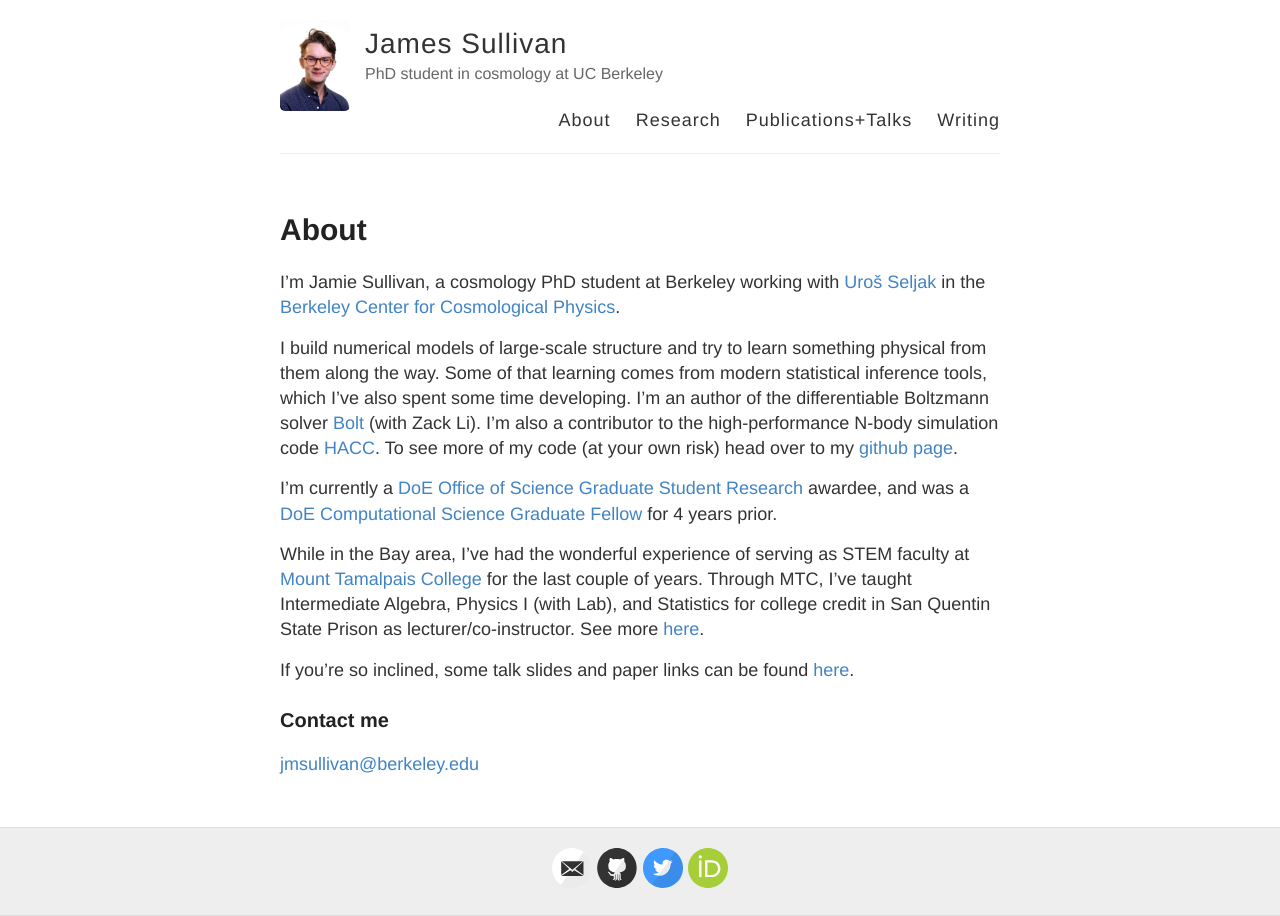
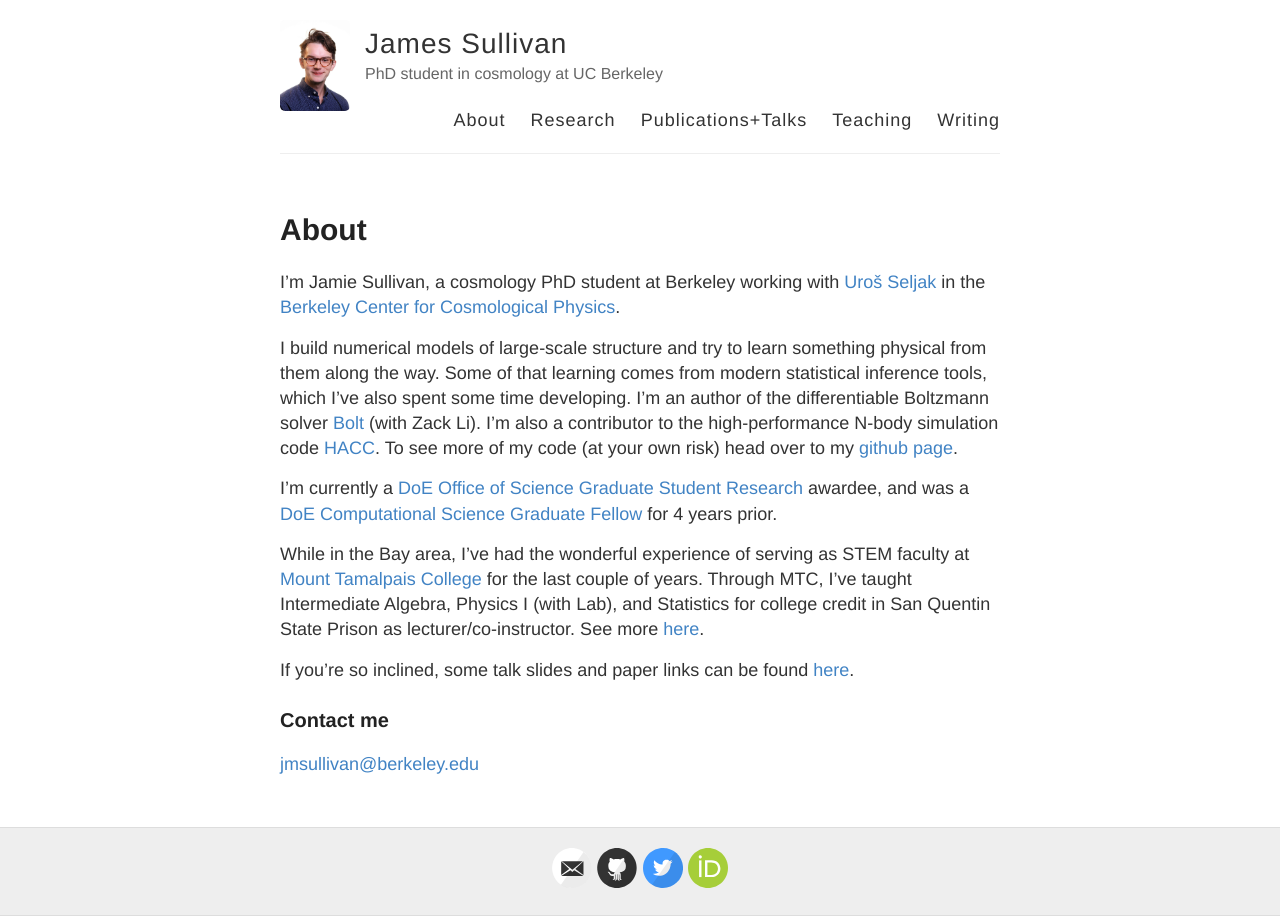
Before and after one commit to jmsull/jmsull.github.io, a Jekyll site: the page built from index.html, in a window 1280 px wide. Built offline with Jekyll 4.4.1, drawn with Linux system fonts in a browser that asks for light colours.

Commit message:
missing html tab

```diff
--- a/_layouts/default.html
+++ b/_layouts/default.html
@@ -30,6 +30,7 @@
             <a href="{{ site.baseurl }}/">About</a>
             <a href="{{ site.baseurl }}/research">Research</a>
             <a href="{{ site.baseurl }}/publications_talks">Publications+Talks</a>
+            <a href="{{ site.baseurl }}/teaching">Teaching</a>
             <a href="{{ site.baseurl }}/writing">Writing</a>
           </nav>
         </header>
```
